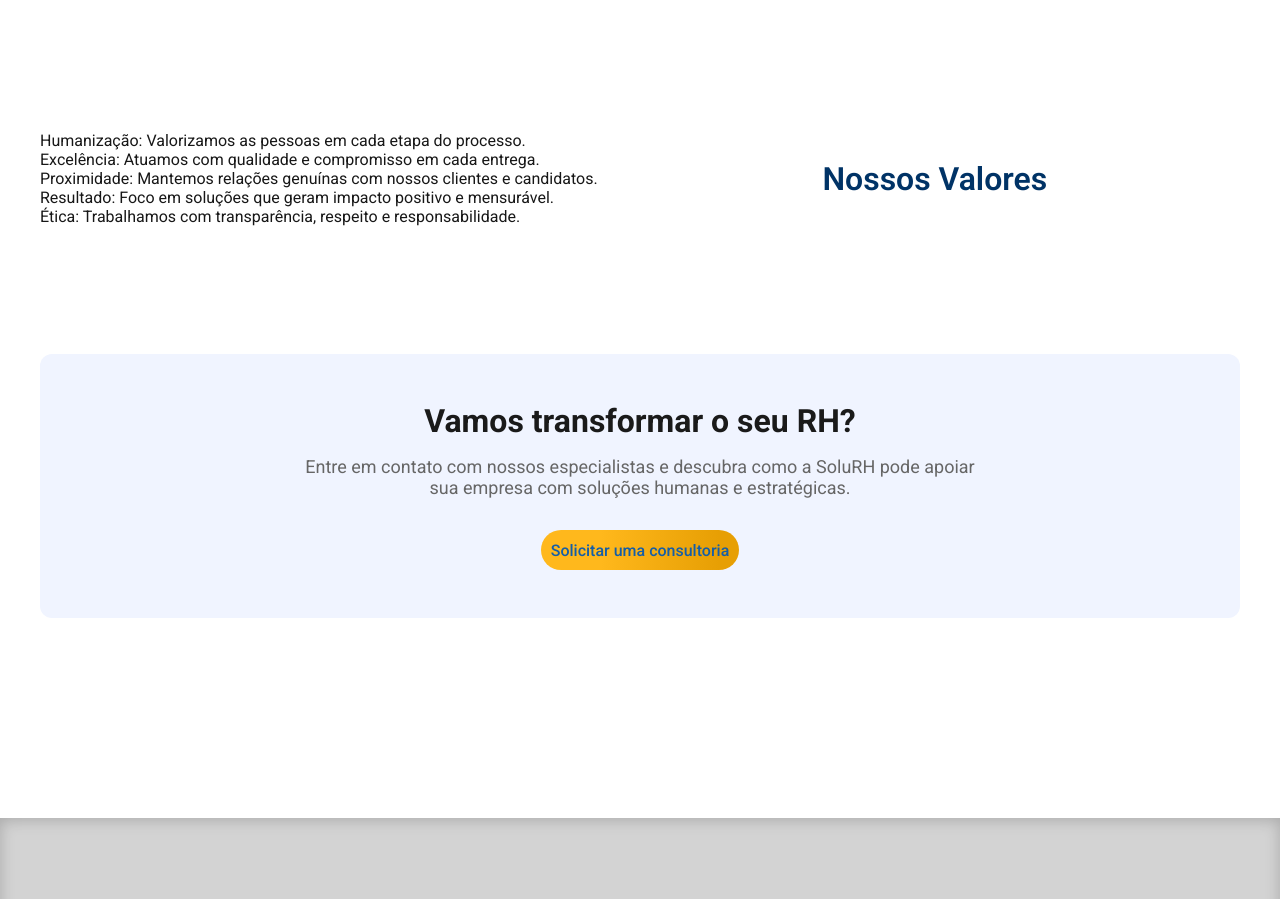
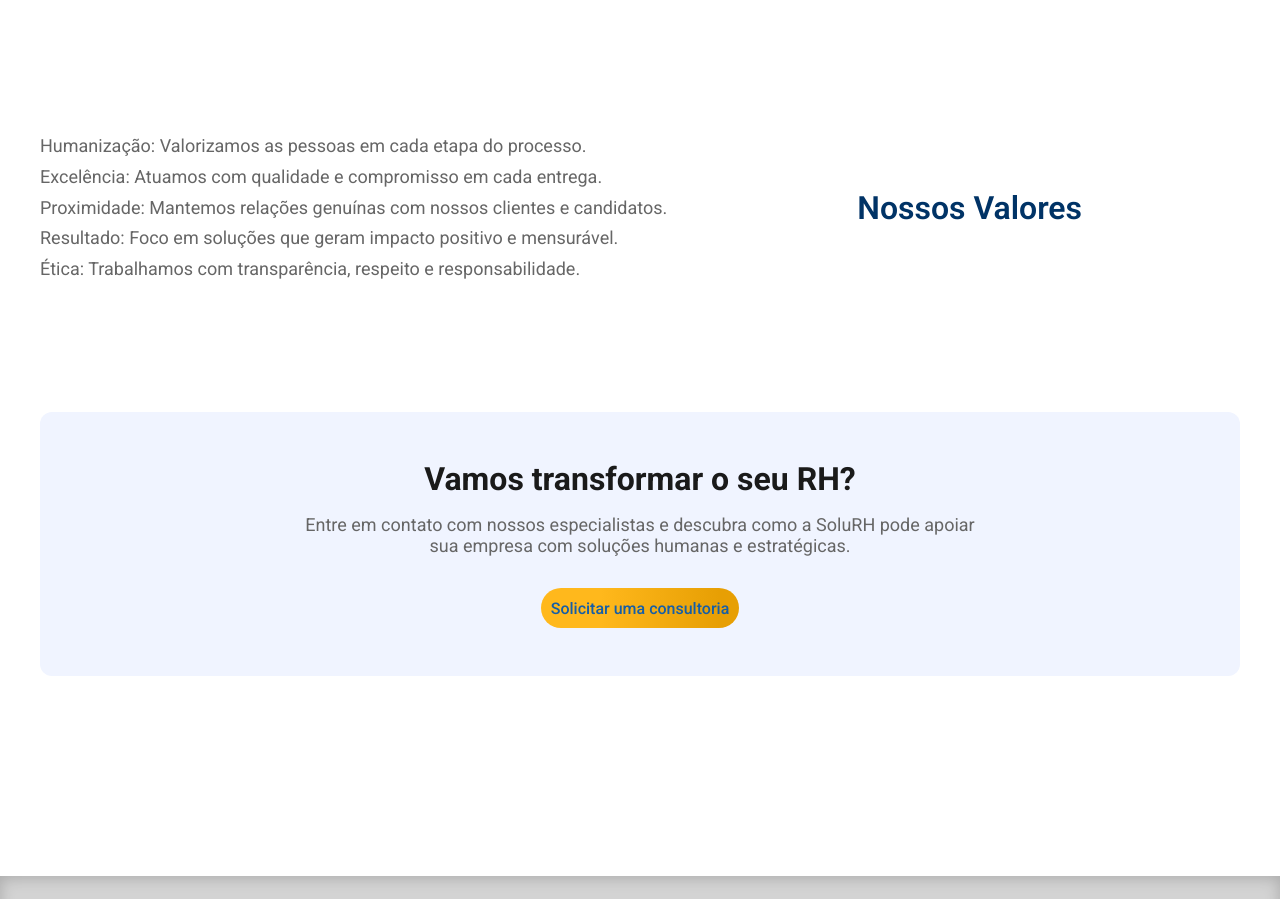
Before and after one commit to NanoThecnolog/solurh-frontend, a Next.js app: page /about in a window 1280 px wide. Shown: the part 1843-2742 px from the top of the page. Built offline with nearby package versions, Linux system fonts and the light colour scheme.

Commit message:
corrige formatação dos valores

```diff
--- a/src/pages/about/styles.module.scss
+++ b/src/pages/about/styles.module.scss
@@ -112,7 +112,8 @@ $spacing: 8rem;
                         flex-direction: row-reverse;
                     }
 
-                    p {
+                    p,
+                    li {
                         flex: 1 1 50%;
                         font-size: 1.125rem;
                         color: $gray;
```
